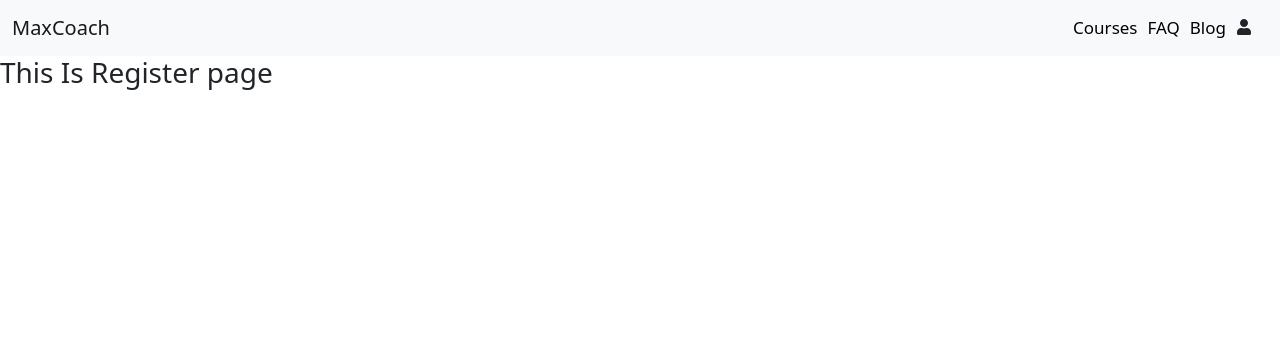
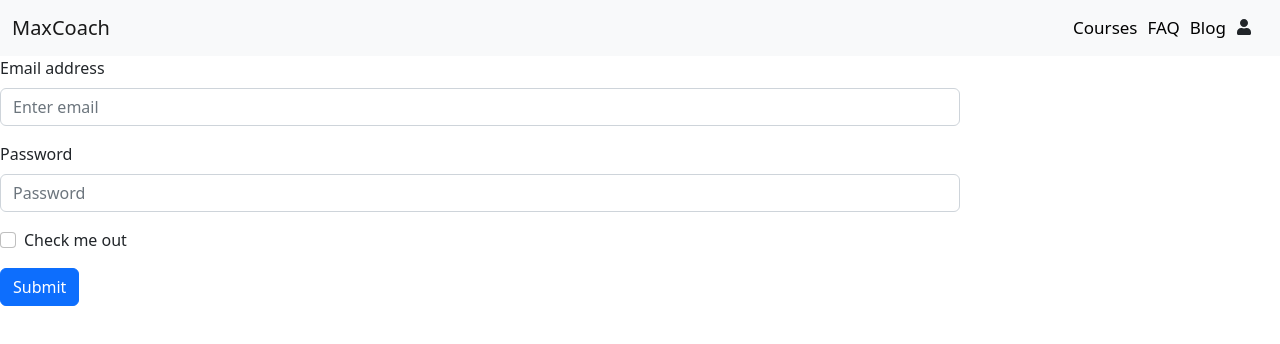
Before and after one commit to BappySheikh1/learning-website, a React (Create React App) app: page /register in a window 1280 px wide. Shown: the top 344 px of the page. Built offline with nearby package versions, Linux system fonts and the light colour scheme; no server answers.

Commit message:
register page added

```diff
--- a/src/Pages/Login/Login.js
+++ b/src/Pages/Login/Login.js
@@ -10,25 +10,19 @@
     }
 
     return (
-        <div className='w-50 border p-4 mx-auto mt-5'>
-             <Form onSubmit={handleSubmit} className='w-50'>
+        <div className='w-50 border p-4 mx-auto mt-5 rounded'>
+             <Form onSubmit={handleSubmit} className='w-75'>
       <Form.Group className="mb-3" controlId="formBasicEmail">
         <Form.Label>Email address</Form.Label>
-        <Form.Control type="email" placeholder="Enter email" />
-        <Form.Text className="text-muted">
-          We'll never share your email with anyone else.
-        </Form.Text>
+        <Form.Control type="email" name='name' placeholder="Enter email" />
       </Form.Group>
 
       <Form.Group className="mb-3" controlId="formBasicPassword">
         <Form.Label>Password</Form.Label>
-        <Form.Control type="password" placeholder="Password" />
+        <Form.Control type="password" name='password' placeholder="Password" />
       </Form.Group>
-      <Form.Group className="mb-3" controlId="formBasicCheckbox">
-        <Form.Check type="checkbox" label="Check me out" />
-      </Form.Group>
-      <Button variant="primary" type="submit">
-        Submit
+      <Button  variant="primary" type="submit">
+        Log In
       </Button>
     </Form>
         </div>
--- a/src/Pages/Register/Register.js
+++ b/src/Pages/Register/Register.js
@@ -1,9 +1,39 @@
 import React from 'react';
+import Button from 'react-bootstrap/Button';
+import Form from 'react-bootstrap/Form';
 
 const Register = () => {
+
+    const handleSubmit=(event)=>{
+        event.preventDefault();
+
+     }
+
     return (
         <div>
-            <h3>This Is Register page</h3>
+            <Form onSubmit={handleSubmit} className='w-75'>
+      <Form.Group className="mb-3" controlId="formBasicEmail">
+        <Form.Label>Email address</Form.Label>
+        <Form.Control type="email" placeholder="Enter email" />
+
+      </Form.Group>
+
+      <Form.Group className="mb-3" controlId="formBasicPassword">
+        <Form.Label>Password</Form.Label>
+        <Form.Control type="password" placeholder="Password" />
+      </Form.Group>
+
+         <Form.Group className="mb-3" controlId="formBasicCheckbox">
+           <Form.Check type="checkbox" label="Check me out" />
+            </Form.Group>
+
+            <Form.Text className="text-muted">
+             {}
+            </Form.Text>
+           <Button variant="primary" type="submit">
+            Submit
+          </Button>
+         </Form>
         </div>
     );
 };
```
